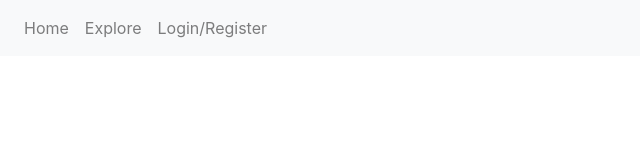
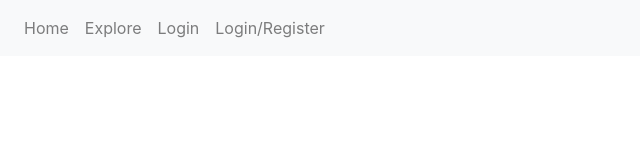
Before and after one commit to zarinaomor/photo-port-react, a React (Create React App) app: page / in a window 1280 px wide. Shown: the top 160 px of the page, without its empty margins (0-640 px from the left). Built offline with nearby package versions, Linux system fonts and the light colour scheme.

Commit message:
add couple of other components

```diff
--- a/src/components/Explore/Explore.js
+++ b/src/components/Explore/Explore.js
@@ -5,7 +5,9 @@ class Explore extends Component {
     render(){
         return (
             <main>
-                <h1>Just some stuff</h1>
+                <div>
+                    <p>What's Trending?</p>
+                </div>
             </main>
         )
     }
--- a/src/components/navbar/navbar.js
+++ b/src/components/navbar/navbar.js
@@ -15,6 +15,9 @@ const NavBar = () =>
                 <Nav.Link href="/explore">Explore</Nav.Link>
             </Nav.Item>
             <Nav.Item>
+                <Nav.Link href="/login">Login</Nav.Link>
+            </Nav.Item>
+            <Nav.Item>
                 <Nav.Link href="/register">Login/Register</Nav.Link>
             </Nav.Item>
         </Nav>
```
Also changed, not shown: src/App.js (+8 -8 lines).
